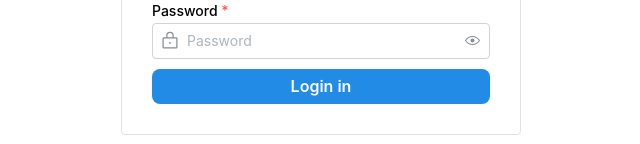
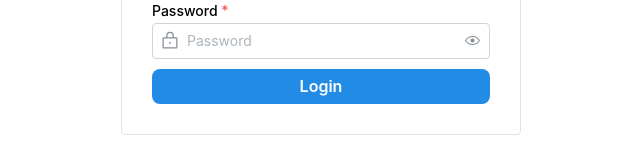
Before and after one commit to Goddiegold/taks-manger-web, a Next.js app: page /pages/login in a window 1280 px wide. Shown: the part 397-541 px from the top of the page, without its empty margins (319-959 px from the left). Built offline with nearby package versions, Linux system fonts and the light colour scheme.

Commit message:
updates.

```diff
--- a/app/pages/dashboard/settings/components/NotificationPrefences.tsx
+++ b/app/pages/dashboard/settings/components/NotificationPrefences.tsx
@@ -67,10 +67,10 @@ const NotificationPrefences = () => {
             </Switch.Group>
             <Button
             loading={loading}
-                size="sm"
+                size="xs"
                 disabled={value.length === 0}
                 maw={100}
-                onClick={handleUpdate} mt={"md"}>Proceed</Button>
+                onClick={handleUpdate} mt={"md"}>Update</Button>
 
         </Flex>
     );
--- a/app/pages/login/page.tsx
+++ b/app/pages/login/page.tsx
@@ -108,7 +108,7 @@ const LoginPage = () => {
           type="submit"
           radius="md"
         >
-          Login in
+          Login
         </Button>
       </form>
     </AuthLayout>
```
